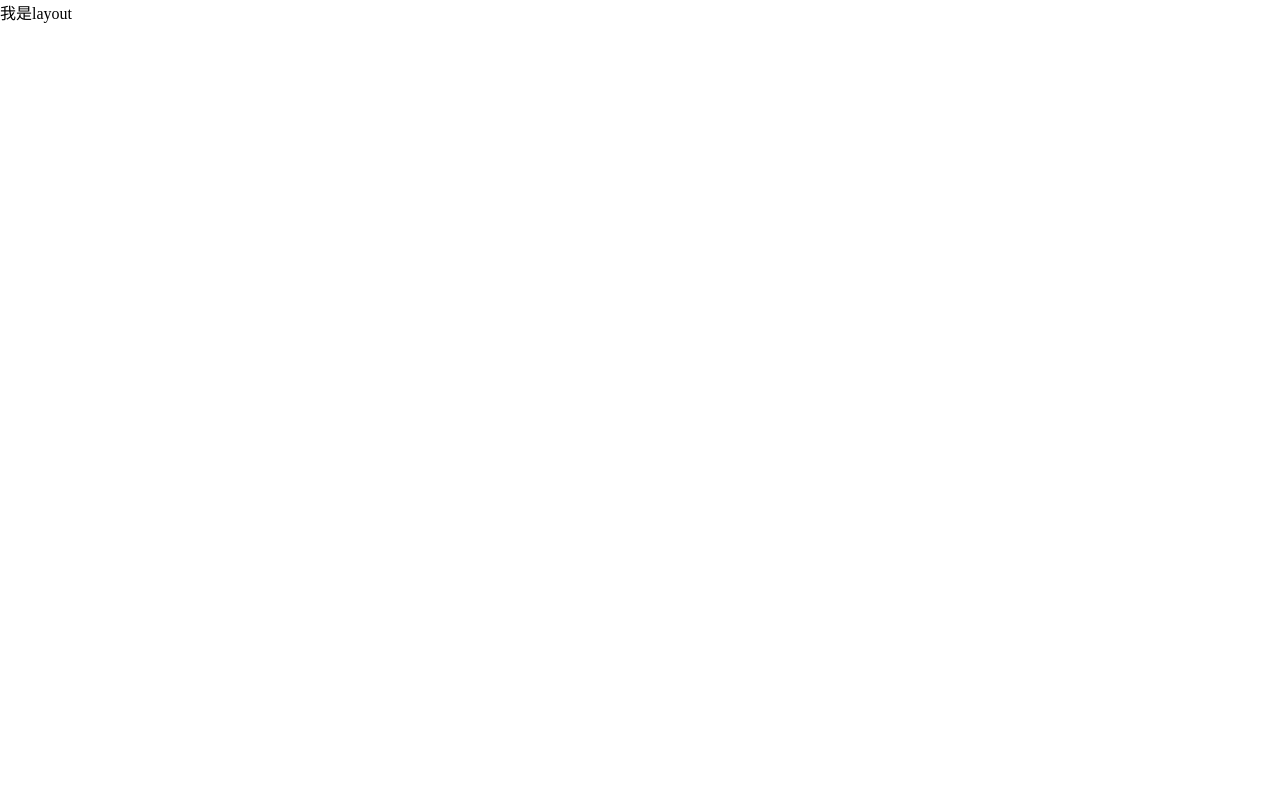
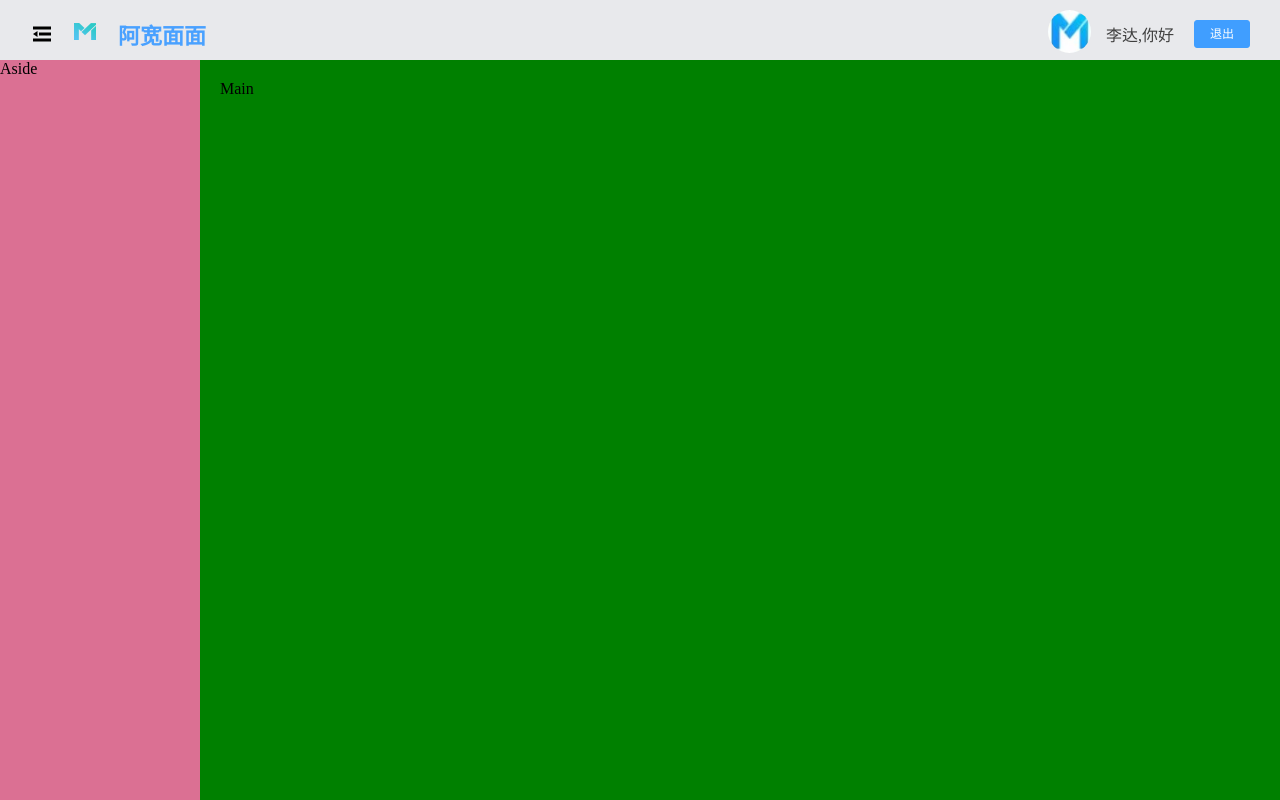
Before and after one commit to hekuan0916/Mm-System, a Vue app: page /layout in a window 1280 px wide. Built offline with nearby package versions, Linux system fonts and the light colour scheme.

Commit message:
layout顶布局完成

```diff
--- a/src/views/layout/layout.vue
+++ b/src/views/layout/layout.vue
@@ -1,11 +1,81 @@
 <template>
-  <div class="layout">
-    我是layout
-  </div>
+  <el-container class="container">
+    <el-header class="header">
+      <ul class="header-ul">
+        <li class="el-icon-s-fold iCon"></li>
+        <li
+          class="logo
+        "
+        >
+          <img src="@/assets/img/loginLogo.png" alt="" />
+        </li>
+        <li class="title">阿宽面面</li>
+        <li class="mid"></li>
+        <li class="avator"><img src="@/assets/img/home_logo.jpg" alt="" /></li>
+        <li class="name">李达,你好</li>
+        <li><el-button type="primary" size="mini">退出</el-button></li>
+      </ul>
+    </el-header>
+    <el-container>
+      <el-aside class="aside" width="200px">Aside</el-aside>
+      <el-container>
+        <el-main class="main">Main</el-main>
+      </el-container>
+    </el-container>
+  </el-container>
 </template>
 
 <script>
 export default {}
 </script>
 
-<style></style>
+<style lang="less">
+.container {
+  height: 100%;
+  .header {
+    background: rgba(232, 233, 236, 1);
+    .header-ul {
+      display: flex;
+      align-items: center;
+      text-align: center;
+      padding: 10px;
+      .iCon {
+        margin-right: 20px;
+        font-size: 24px;
+      }
+      .logo {
+        margin-right: 20px;
+      }
+      .title {
+        width: 92px;
+        height: 22px;
+        font-size: 22px;
+        font-weight: 600;
+        margin-bottom: 10px;
+        color: rgba(73, 161, 255, 1);
+      }
+      .mid {
+        flex: 1;
+      }
+      .avator {
+        img {
+          width: 43px;
+          height: 43px;
+          border-radius: 50%;
+        }
+      }
+      .name {
+        color: #3f3f3f;
+        margin-left: 15px;
+        margin-right: 20px;
+      }
+    }
+  }
+  .aside {
+    background-color: palevioletred;
+  }
+  .main {
+    background-color: green;
+  }
+}
+</style>
```
